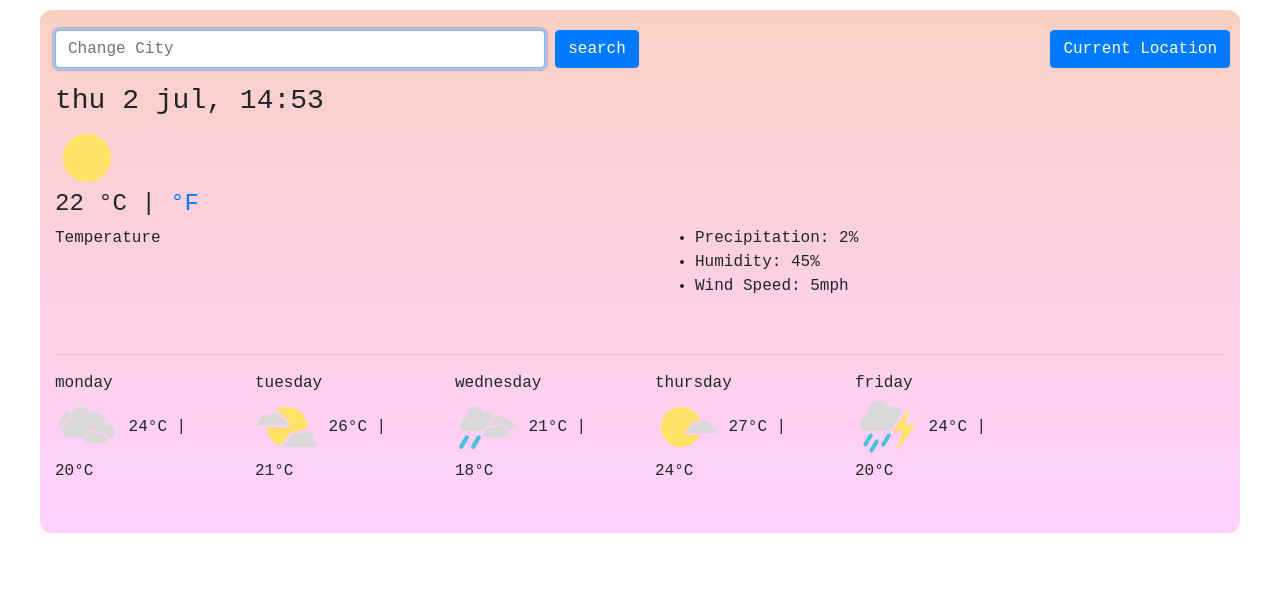
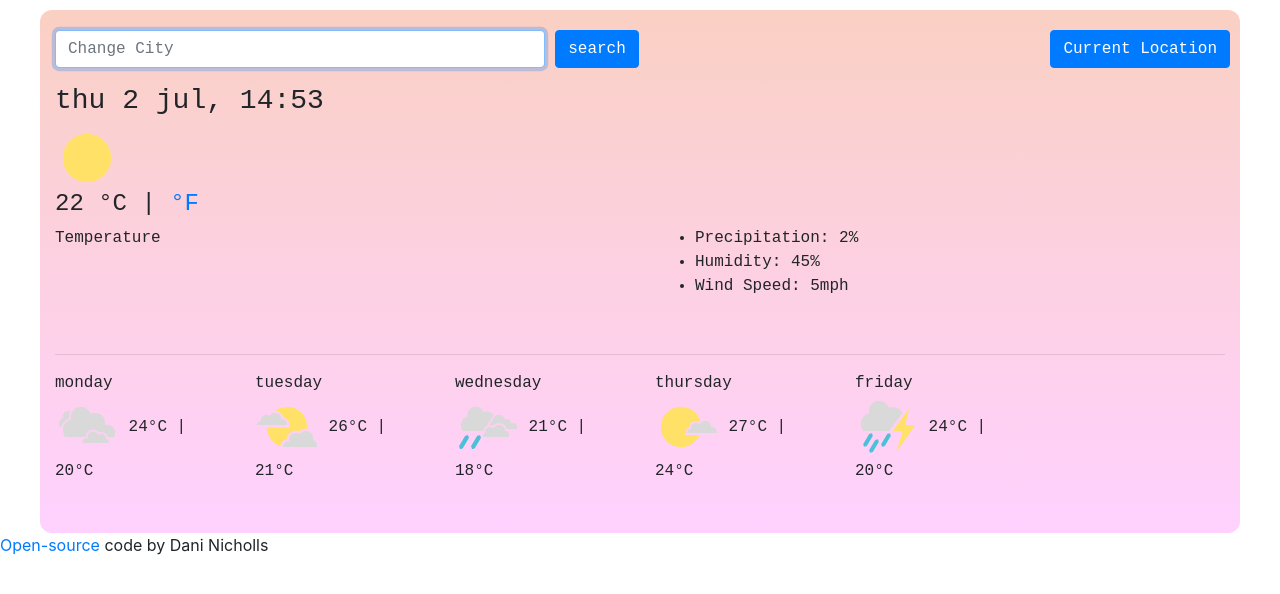
Before and after one commit to dani-ldn/shecodes-weather-app, a plain HTML site: page index.html in a window 1280 px wide. Drawn offline with nearby package versions, Linux system fonts and the light colour scheme.

Commit message:
added open-source link

```diff
--- a/index.html
+++ b/index.html
@@ -81,6 +81,7 @@
 
 
   </div>
+  <footer> <a href="https://github.com/dani-ldn/shecodes-weather-app" >Open-source</a> code by Dani Nicholls</footer>
   <script src="src/apps.js"></script>
 </body>
 
```
